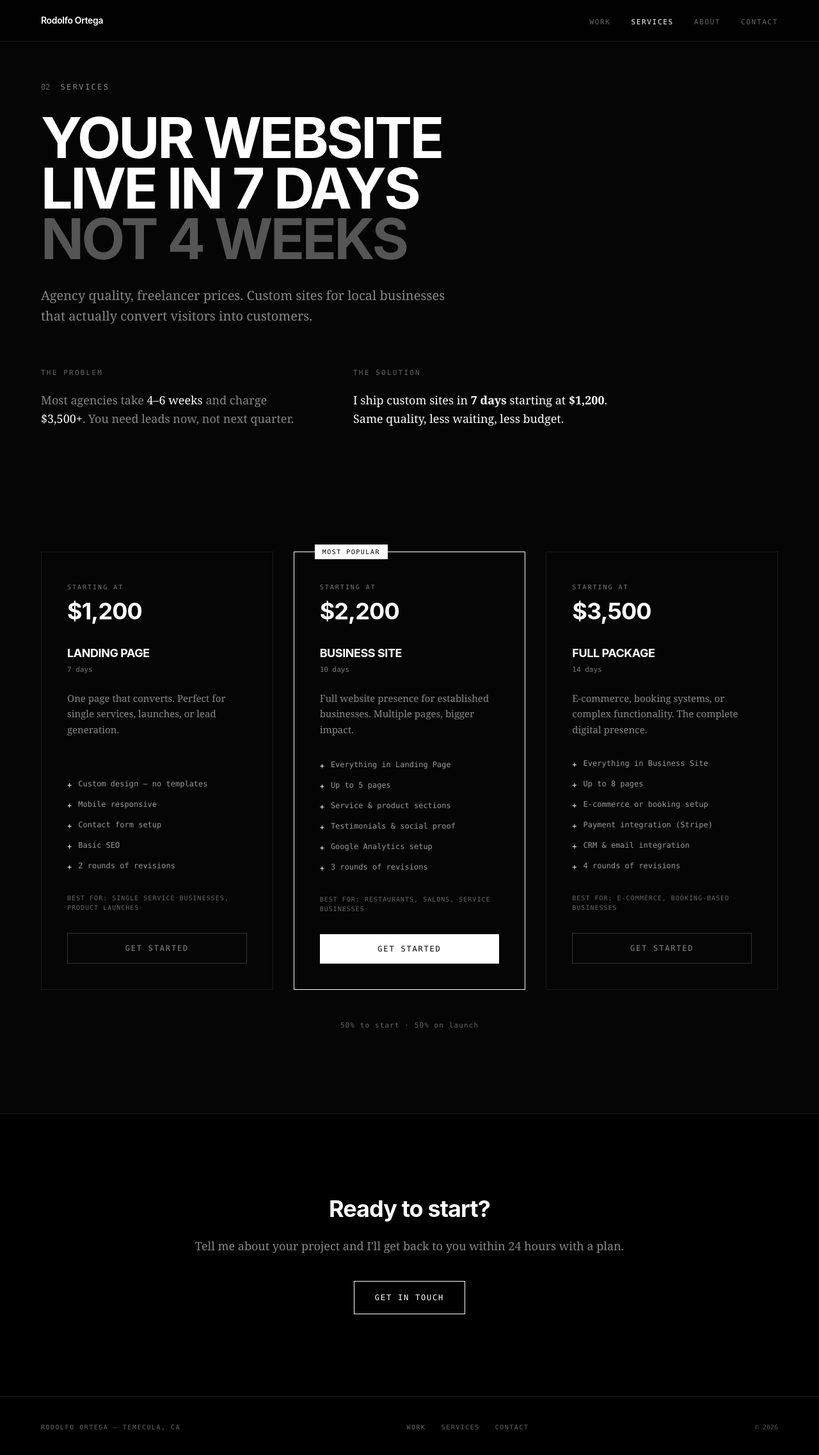
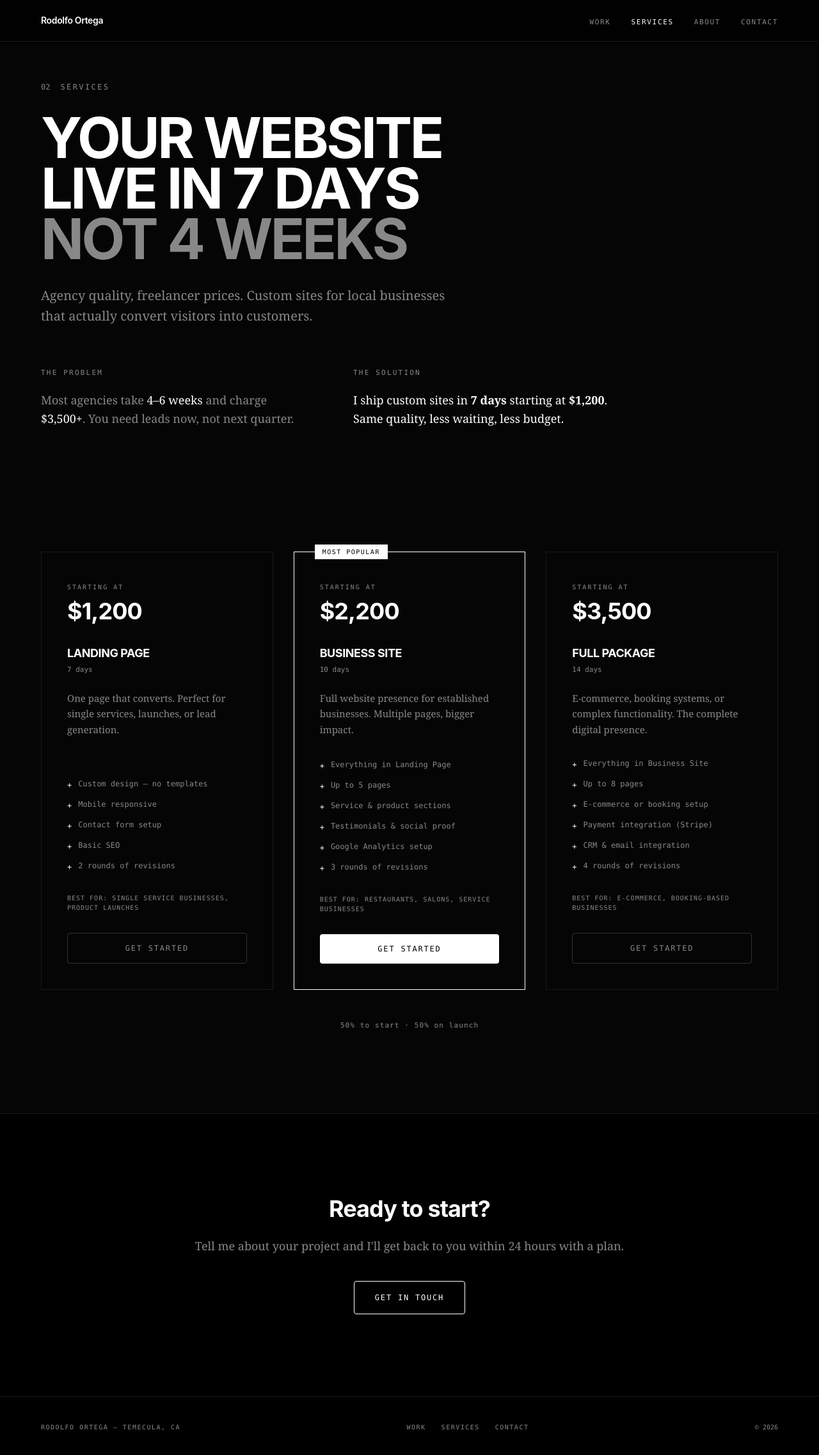
Before and after one commit to orudy01/rudy-dev-portfolio, a Next.js app: page /services in a window 1280 px wide. Shown: the top 2274 px of the page at 64% size. Built offline with nearby package versions, Linux system fonts and the light colour scheme; a web font is replaced by a local one.

Commit message:
feat: implement accessibility improvements
WCAG AA contrast fixes across all pages, semantic HTML landmarks,
keyboard focus styles, and aria-hidden on decorative elements.

```diff
--- a/app/globals.css
+++ b/app/globals.css
@@ -53,6 +53,13 @@
   color: #000000;
 }
 
+/* Focus visible — keyboard navigation */
+:focus-visible {
+  outline: 2px solid currentColor;
+  outline-offset: 3px;
+  border-radius: 2px;
+}
+
 /* Horizontal rule styling */
 .section-rule {
   border: none;
--- a/app/services/page.tsx
+++ b/app/services/page.tsx
@@ -63,35 +63,28 @@ export default function ServicesPage() {
   return (
     <div className="min-h-screen bg-black text-white">
       <Nav active="Services" />
+      <main id="main-content">
 
         {/* Header */}
         <section className="pt-32 pb-16 bg-[#050505]">
           <Container>
-          <motion.div
-            initial="hidden"
-            animate="visible"
-            variants={stagger}
-          >
+            <motion.div initial="hidden" animate="visible" variants={stagger}>
               <motion.div variants={fadeUp}>
                 <div className="flex items-center gap-4 mb-8">
-                <span className="font-mono text-xs text-[#666]">02</span>
+                  <span className="font-mono text-xs text-[#888]" aria-hidden="true">02</span>
                   <span className="font-mono text-xs uppercase tracking-[0.2em] text-[#888]">
                     Services
                   </span>
                 </div>
               </motion.div>
 
-            {/* Services hero */}
-            <motion.div
-              variants={fadeUp}
-              className="max-w-4xl mb-12 md:mb-16"
-            >
+              <motion.div variants={fadeUp} className="max-w-4xl mb-12 md:mb-16">
                 <h1 className="font-sans font-bold tracking-[-0.04em] leading-[0.9] text-[clamp(2.5rem,7vw,5.5rem)] uppercase">
                   Your Website
                   <br />
                   Live In 7 Days
                   <br />
-                <span className="text-[#555]">Not 4 Weeks</span>
+                  <span className="text-[#888]">Not 4 Weeks</span>
                 </h1>
                 <p className="mt-8 font-serif text-lg md:text-xl text-[#888] max-w-2xl leading-relaxed">
                   Agency quality, freelancer prices. Custom sites for local
@@ -99,13 +92,12 @@ export default function ServicesPage() {
                 </p>
               </motion.div>
 
-            {/* Problem / Solution */}
               <motion.div
                 variants={fadeUp}
                 className="grid grid-cols-1 md:grid-cols-2 gap-12 md:gap-20 max-w-4xl"
               >
                 <div>
-                <p className="font-mono text-[11px] uppercase tracking-[0.2em] text-[#666] mb-5">
+                  <p className="font-mono text-[11px] uppercase tracking-[0.2em] text-[#888] mb-5">
                     The Problem
                   </p>
                   <p className="font-serif text-lg text-[#888] leading-relaxed">
@@ -116,7 +108,7 @@ export default function ServicesPage() {
                   </p>
                 </div>
                 <div>
-                <p className="font-mono text-[11px] uppercase tracking-[0.2em] text-[#666] mb-5">
+                  <p className="font-mono text-[11px] uppercase tracking-[0.2em] text-[#888] mb-5">
                     The Solution
                   </p>
                   <p className="font-serif text-lg text-white leading-relaxed">
@@ -157,7 +149,7 @@ export default function ServicesPage() {
                       </span>
                     )}
                     <div className="mb-8">
-                    <span className="font-mono text-[10px] text-[#777] uppercase tracking-[0.2em]">
+                      <span className="font-mono text-[10px] text-[#888] uppercase tracking-[0.2em]">
                         Starting at
                       </span>
                       <p className="font-sans font-bold text-3xl md:text-4xl text-white mt-2 tracking-tight">
@@ -167,7 +159,7 @@ export default function ServicesPage() {
                     <h3 className="font-sans font-bold text-lg uppercase tracking-tight mb-1">
                       {tier.name}
                     </h3>
-                  <p className="font-mono text-[11px] text-[#777] mb-6">
+                    <p className="font-mono text-[11px] text-[#888] mb-6">
                       {tier.timeline}
                     </p>
                     <p className="font-serif text-[15px] text-[#888] mb-8 flex-1 leading-relaxed">
@@ -177,20 +169,20 @@ export default function ServicesPage() {
                       {tier.includes.map((item) => (
                         <li
                           key={item}
-                        className="font-mono text-[12px] text-[#999] flex items-start gap-2.5"
+                          className="font-mono text-[12px] text-[#888] flex items-start gap-2.5"
                         >
-                        <span className="text-white mt-0.5">+</span>
+                          <span className="text-white mt-0.5" aria-hidden="true">+</span>
                           {item}
                         </li>
                       ))}
                     </ul>
-                  <p className="font-mono text-[10px] text-[#666] uppercase tracking-[0.1em] mb-8">
+                    <p className="font-mono text-[10px] text-[#888] uppercase tracking-[0.1em] mb-8">
                       Best for: {tier.bestFor}
                     </p>
 
                     <Link
                       href="/#contact"
-                    className={`mt-auto block text-center font-mono text-[12px] uppercase tracking-[0.15em] px-6 py-3.5 transition-colors duration-200 ${
+                      className={`mt-auto block text-center font-mono text-[12px] uppercase tracking-[0.15em] px-6 py-3.5 transition-colors duration-200 focus-visible:outline-none focus-visible:ring-2 focus-visible:ring-white focus-visible:ring-offset-2 focus-visible:ring-offset-black rounded-sm ${
                         tier.popular
                           ? "bg-white text-black hover:bg-[#e0e0e0]"
                           : "border border-[#333] text-[#888] hover:border-white hover:text-white"
@@ -204,7 +196,7 @@ export default function ServicesPage() {
 
               <motion.p
                 variants={fadeUp}
-              className="mt-12 font-mono text-[11px] text-[#666] text-center tracking-[0.1em]"
+                className="mt-12 font-mono text-[11px] text-[#888] text-center tracking-[0.1em]"
               >
                 50% to start · 50% on launch
               </motion.p>
@@ -238,7 +230,7 @@ export default function ServicesPage() {
               <motion.div variants={fadeUp}>
                 <Link
                   href="/#contact"
-                className="inline-block font-mono text-[12px] uppercase tracking-[0.15em] border border-white px-8 py-4 text-white hover:bg-white hover:text-black transition-colors duration-200"
+                  className="inline-block font-mono text-[12px] uppercase tracking-[0.15em] border border-white px-8 py-4 text-white hover:bg-white hover:text-black transition-colors duration-200 focus-visible:outline-none focus-visible:ring-2 focus-visible:ring-white focus-visible:ring-offset-2 focus-visible:ring-offset-black rounded-sm"
                 >
                   Get In Touch
                 </Link>
@@ -248,6 +240,7 @@ export default function ServicesPage() {
         </section>
 
         <Footer />
+      </main>
     </div>
   );
 }
--- a/components/footer.tsx
+++ b/components/footer.tsx
@@ -2,24 +2,20 @@ import Link from "next/link";
 import { Container } from "@/components/container";
 
 export function Footer({ variant = "dark" }: { variant?: "dark" | "light" }) {
-  const textColor = variant === "light" ? "text-[#999]" : "text-[#666]";
-  const hoverColor =
-    variant === "light"
-      ? "hover:text-black"
-      : "hover:text-white";
-  const borderColor =
-    variant === "light" ? "border-[#e0e0e0]" : "border-[#1a1a1a]";
-  const mutedColor = variant === "light" ? "text-[#bbb]" : "text-[#555]";
+  // Contrast-checked: all values meet WCAG AA 4.5:1
+  const textColor = variant === "light" ? "text-[#555]" : "text-[#888]";
+  const hoverColor = variant === "light" ? "hover:text-black" : "hover:text-white";
+  const borderColor = variant === "light" ? "border-[#e0e0e0]" : "border-[#1a1a1a]";
+  const mutedColor = variant === "light" ? "text-[#666]" : "text-[#888]";
 
   return (
     <footer className={`border-t ${borderColor} py-10`}>
       <Container>
         <div className="flex flex-col sm:flex-row items-start sm:items-center justify-between gap-4">
-          <p
-            className={`font-mono text-[10px] ${textColor} uppercase tracking-[0.15em]`}
-          >
+          <p className={`font-mono text-[10px] ${textColor} uppercase tracking-[0.15em]`}>
             Rodolfo Ortega — Temecula, CA
           </p>
+          <nav aria-label="Footer navigation">
             <div className="flex gap-6">
               {[
                 { label: "Work", href: "/work" },
@@ -29,12 +25,13 @@ export function Footer({ variant = "dark" }: { variant?: "dark" | "light" }) {
                 <Link
                   key={link.label}
                   href={link.href}
-                className={`font-mono text-[10px] ${textColor} uppercase tracking-[0.15em] ${hoverColor} transition-colors duration-300`}
+                  className={`font-mono text-[10px] ${textColor} uppercase tracking-[0.15em] ${hoverColor} transition-colors duration-300 focus-visible:outline-none focus-visible:ring-2 focus-visible:ring-current rounded-sm`}
                 >
                   {link.label}
                 </Link>
               ))}
             </div>
+          </nav>
           <p className={`font-mono text-[10px] ${mutedColor}`}>
             &copy; {new Date().getFullYear()}
           </p>
--- a/components/nav.tsx
+++ b/components/nav.tsx
@@ -16,11 +16,14 @@ export function Nav({ active }: { active?: string }) {
   const [open, setOpen] = useState(false);
 
   return (
-    <nav className="fixed top-0 left-0 right-0 z-50 bg-black/70 backdrop-blur-md border-b border-[#181818]">
+    <nav
+      aria-label="Main navigation"
+      className="fixed top-0 left-0 right-0 z-50 bg-black/70 backdrop-blur-md border-b border-[#181818]"
+    >
       <div className="max-w-7xl mx-auto px-6 md:px-12 lg:px-16 flex items-center justify-between py-5">
         <Link
           href="/"
-          className="font-sans text-sm font-semibold tracking-tight text-white"
+          className="font-sans text-sm font-semibold tracking-tight text-white focus-visible:outline-none focus-visible:ring-2 focus-visible:ring-white focus-visible:ring-offset-2 focus-visible:ring-offset-black rounded-sm"
         >
           Rodolfo Ortega
         </Link>
@@ -36,10 +39,10 @@ export function Nav({ active }: { active?: string }) {
             >
               <Link
                 href={link.href}
-                className={`font-mono text-[11px] uppercase tracking-[0.15em] transition-colors duration-300 py-2 ${
+                className={`font-mono text-[11px] uppercase tracking-[0.15em] transition-colors duration-300 py-2 focus-visible:outline-none focus-visible:ring-2 focus-visible:ring-white focus-visible:ring-offset-2 focus-visible:ring-offset-black rounded-sm ${
                   link.label === active
                     ? "text-white"
-                    : "text-[#666] hover:text-white"
+                    : "text-[#888] hover:text-white"
                 }`}
               >
                 {link.label}
@@ -51,8 +54,10 @@ export function Nav({ active }: { active?: string }) {
         {/* Mobile hamburger */}
         <button
           onClick={() => setOpen(!open)}
-          className="md:hidden p-2 text-white"
+          className="md:hidden p-2 text-white focus-visible:outline-none focus-visible:ring-2 focus-visible:ring-white focus-visible:ring-offset-2 focus-visible:ring-offset-black rounded-sm"
           aria-label={open ? "Close menu" : "Open menu"}
+          aria-expanded={open}
+          aria-controls="mobile-menu"
         >
           {open ? <X size={20} /> : <Menu size={20} />}
         </button>
@@ -62,6 +67,7 @@ export function Nav({ active }: { active?: string }) {
       <AnimatePresence>
         {open && (
           <motion.div
+            id="mobile-menu"
             initial={{ opacity: 0, y: -10 }}
             animate={{ opacity: 1, y: 0 }}
             exit={{ opacity: 0, y: -10 }}
@@ -74,10 +80,10 @@ export function Nav({ active }: { active?: string }) {
                   key={link.label}
                   href={link.href}
                   onClick={() => setOpen(false)}
-                  className={`font-mono text-sm uppercase tracking-[0.15em] transition-colors duration-300 py-2 ${
+                  className={`font-mono text-sm uppercase tracking-[0.15em] transition-colors duration-300 py-2 focus-visible:outline-none focus-visible:ring-2 focus-visible:ring-white rounded-sm ${
                     link.label === active
                       ? "text-white"
-                      : "text-[#666] hover:text-white"
+                      : "text-[#888] hover:text-white"
                   }`}
                 >
                   {link.label}
```
Also changed, not shown: app/page.tsx (+26 -21 lines), app/work/page.tsx (+17 -20 lines). Lines whose indentation alone changed are shown as unchanged.
